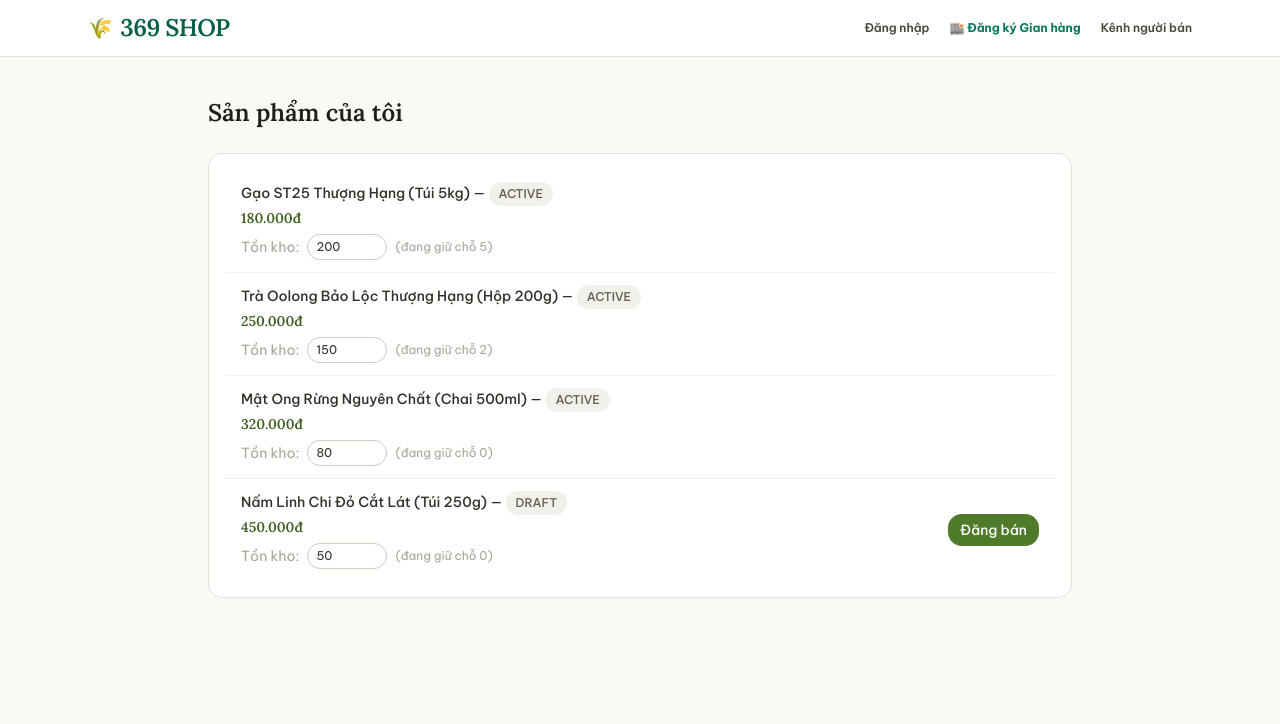
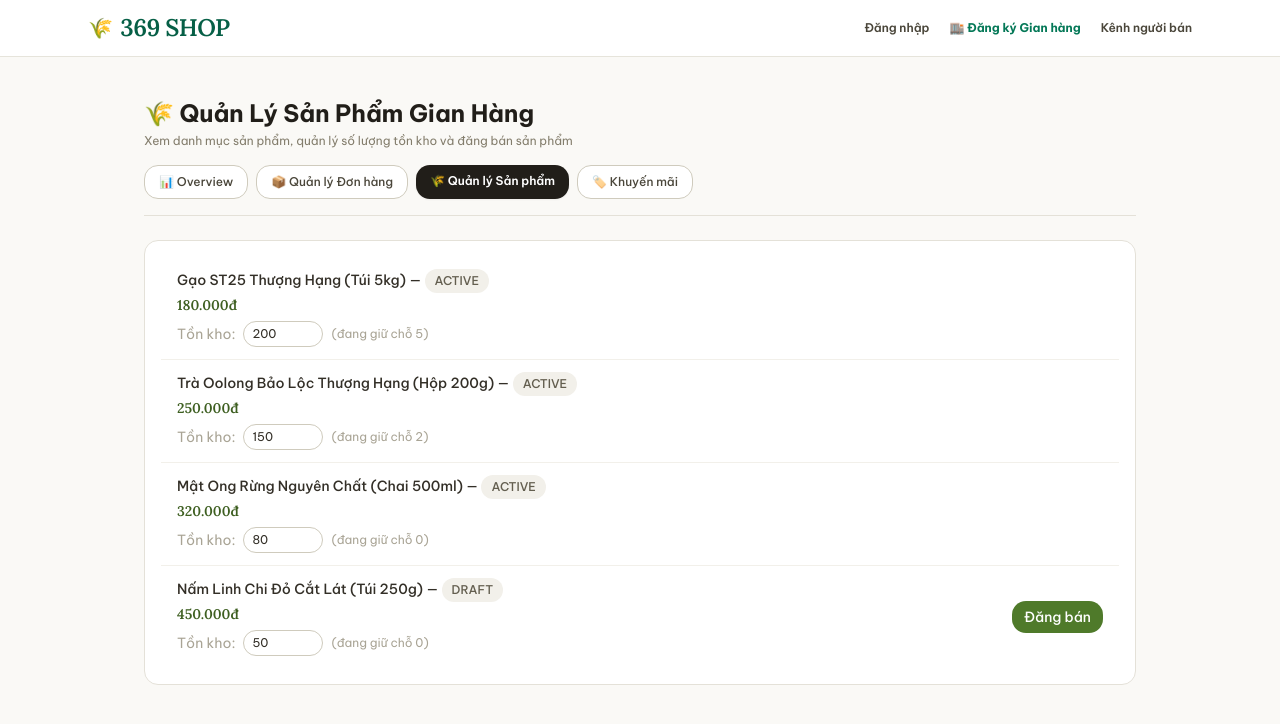
Before and after one commit to hominhsoniib/Shopgo369, a Next.js app in the folder apps/web/: page /seller/products in a window 1280 px wide. Shown: the top 724 px of the page. Built offline with nearby package versions, Linux system fonts and the light colour scheme; no server answers.

Commit message:
feat(web): unify prominent Seller Center navigation bar with Quản lý Sản phẩm tab

```diff
--- a/apps/web/app/(seller)/seller/dashboard/page.tsx
+++ b/apps/web/app/(seller)/seller/dashboard/page.tsx
@@ -1,6 +1,7 @@
 'use client';
 
 import { useEffect, useState } from 'react';
+import Link from 'next/link';
 import { apiFetch } from '../../../../lib/api-client';
 import Card from '../../../../components/ui/Card';
 import Badge from '../../../../components/ui/Badge';
@@ -91,13 +92,41 @@ export default function SellerDashboardPage() {
 
   return (
     <main className="mx-auto max-w-6xl px-4 py-10">
-      <div className="mb-6 flex items-center justify-between">
-        <h1 className="font-display text-2xl font-semibold text-neutral-900">Seller Center — Tổng quan</h1>
-        <nav className="flex gap-4 text-sm text-neutral-500">
-          <a href="/seller/orders" className="hover:text-primary-700">Đơn hàng</a>
-          <a href="/seller/products" className="hover:text-primary-700">Sản phẩm</a>
-          <a href="/seller/promotions" className="hover:text-primary-700">Khuyến mãi</a>
-        </nav>
+      {/* Seller Header Navigation */}
+      <div className="mb-6 flex flex-wrap items-center justify-between gap-4 border-b border-neutral-200 pb-4">
+        <div>
+          <h1 className="font-display text-2xl font-bold text-neutral-900">🏬 Seller Center — Tổng Quan</h1>
+          <p className="text-xs text-neutral-500 mt-1">
+            Quản lý doanh thu gian hàng, sản phẩm bán chạy và theo dõi đơn hàng
+          </p>
+        </div>
+
+        <div className="flex flex-wrap gap-2 text-xs">
+          <Link
+            href="/seller/dashboard"
+            className="rounded-xl bg-neutral-900 px-3.5 py-2 font-semibold text-white shadow-sm"
+          >
+            📊 Overview
+          </Link>
+          <Link
+            href="/seller/orders"
+            className="rounded-xl border border-neutral-300 bg-white px-3.5 py-2 font-medium text-neutral-700 hover:bg-neutral-50"
+          >
+            📦 Quản lý Đơn hàng
+          </Link>
+          <Link
+            href="/seller/products"
+            className="rounded-xl border border-neutral-300 bg-white px-3.5 py-2 font-medium text-neutral-700 hover:bg-neutral-50"
+          >
+            🌾 Quản lý Sản phẩm
+          </Link>
+          <Link
+            href="/seller/promotions"
+            className="rounded-xl border border-neutral-300 bg-white px-3.5 py-2 font-medium text-neutral-700 hover:bg-neutral-50"
+          >
+            🏷️ Khuyến mãi
+          </Link>
+        </div>
       </div>
 
       <section className="mb-8 grid grid-cols-2 gap-4 md:grid-cols-4">
--- a/apps/web/app/(seller)/seller/products/page.tsx
+++ b/apps/web/app/(seller)/seller/products/page.tsx
@@ -1,6 +1,7 @@
 'use client';
 
 import { useEffect, useState } from 'react';
+import Link from 'next/link';
 import { apiFetch } from '../../../../lib/api-client';
 import Card from '../../../../components/ui/Card';
 import Badge from '../../../../components/ui/Badge';
@@ -56,8 +57,43 @@ export default function SellerProductsPage() {
   if (error) return <main className="mx-auto max-w-4xl px-4 py-8 text-neutral-500">{error}</main>;
 
   return (
-    <main className="mx-auto max-w-4xl px-4 py-10">
-      <h1 className="mb-6 font-display text-2xl font-semibold text-neutral-900">Sản phẩm của tôi</h1>
+    <main className="mx-auto max-w-5xl px-4 py-10">
+      {/* Seller Header Navigation */}
+      <div className="mb-6 flex flex-wrap items-center justify-between gap-4 border-b border-neutral-200 pb-4">
+        <div>
+          <h1 className="text-2xl font-bold text-neutral-900">🌾 Quản Lý Sản Phẩm Gian Hàng</h1>
+          <p className="text-xs text-neutral-500 mt-1">
+            Xem danh mục sản phẩm, quản lý số lượng tồn kho và đăng bán sản phẩm
+          </p>
+        </div>
+
+        <div className="flex flex-wrap gap-2 text-xs">
+          <Link
+            href="/seller/dashboard"
+            className="rounded-xl border border-neutral-300 bg-white px-3.5 py-2 font-medium text-neutral-700 hover:bg-neutral-50"
+          >
+            📊 Overview
+          </Link>
+          <Link
+            href="/seller/orders"
+            className="rounded-xl border border-neutral-300 bg-white px-3.5 py-2 font-medium text-neutral-700 hover:bg-neutral-50"
+          >
+            📦 Quản lý Đơn hàng
+          </Link>
+          <Link
+            href="/seller/products"
+            className="rounded-xl bg-neutral-900 px-3.5 py-2 font-semibold text-white shadow-sm"
+          >
+            🌾 Quản lý Sản phẩm
+          </Link>
+          <Link
+            href="/seller/promotions"
+            className="rounded-xl border border-neutral-300 bg-white px-3.5 py-2 font-medium text-neutral-700 hover:bg-neutral-50"
+          >
+            🏷️ Khuyến mãi
+          </Link>
+        </div>
+      </div>
       {products.length === 0 ? (
         <EmptyState title="Chưa có sản phẩm nào" />
       ) : (
```
